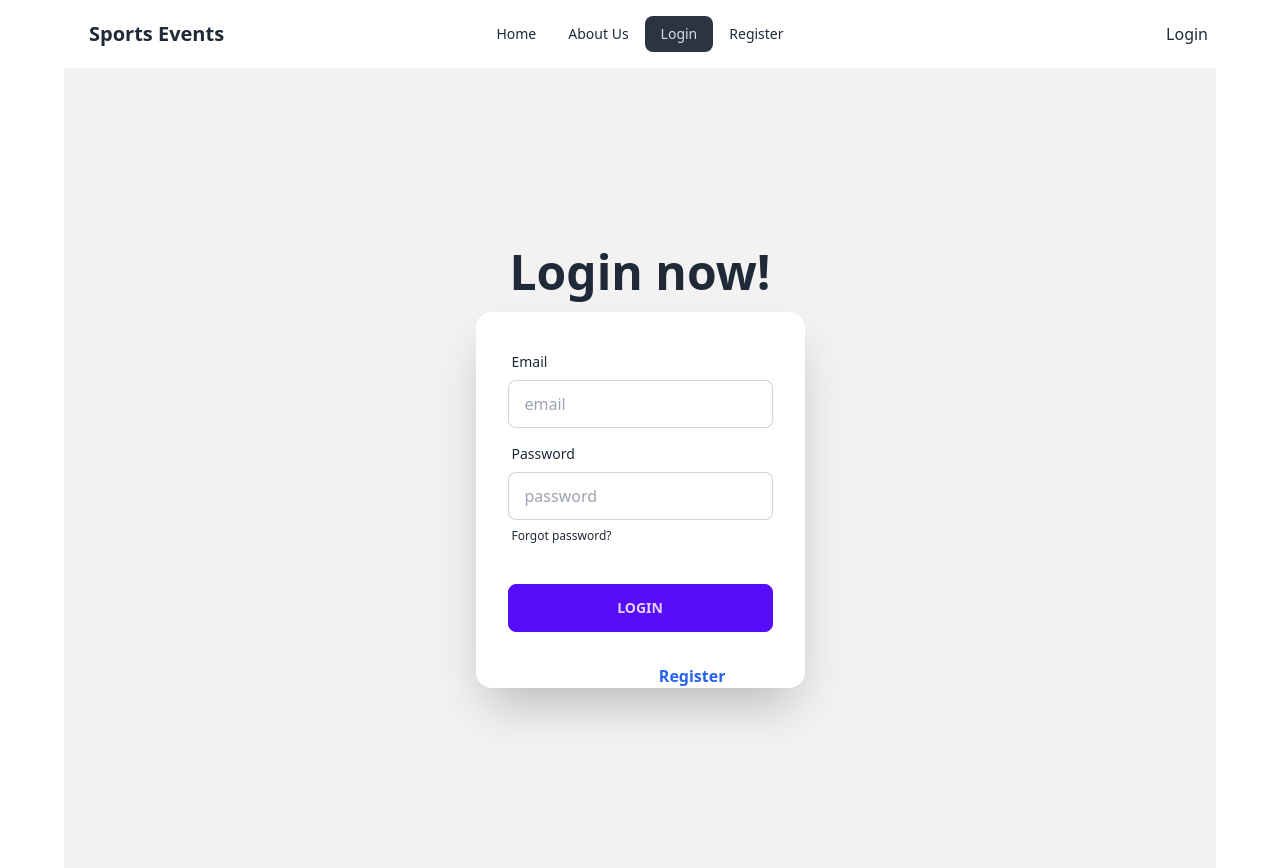
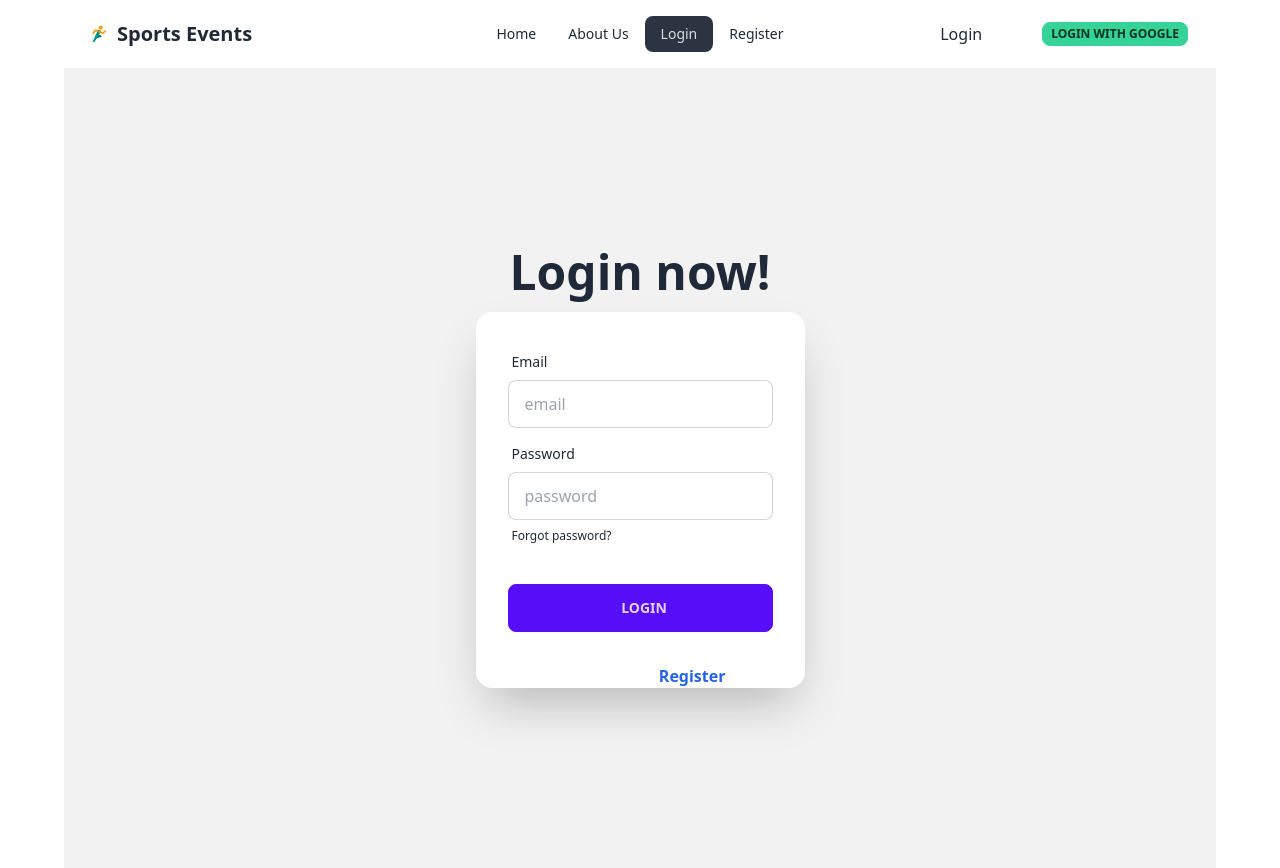
Before and after one commit to khaled0915/Sports-management-website, a React (Vite) app: page /login in a window 1280 px wide. Built offline with nearby package versions, Linux system fonts and the light colour scheme; no server answers.

Commit message:
validate the login and registration page and add a login button using googlesingIn

```diff
--- a/package.json
+++ b/package.json
@@ -15,7 +15,9 @@
     "match-sorter": "^6.3.1",
     "react": "^18.2.0",
     "react-dom": "^18.2.0",
+    "react-icons": "^4.11.0",
     "react-router-dom": "^6.16.0",
+    "react-toastify": "^9.1.3",
     "sort-by": "^1.2.0"
   },
   "devDependencies": {
--- /dev/null
+++ b/src/Pages/About/About.jsx
@@ -0,0 +1,13 @@
+
+
+const About = () => {
+    return (
+        <div>
+
+            <h3> this is about us section </h3>
+
+        </div>
+    );
+};
+
+export default About;
--- a/src/Pages/Login/Login.jsx
+++ b/src/Pages/Login/Login.jsx
@@ -1,10 +1,20 @@
-import { useContext } from "react";
+import { useContext, useState } from "react";
 import Navbar from "../Shared/Navbar/Navbar";
 import { AuthContext } from "../../Provider/AuthProvider";
 import { Link, useLocation, useNavigate } from "react-router-dom";
 
+import { ToastContainer, toast } from 'react-toastify';
+
+import 'react-toastify/dist/ReactToastify.css';
+
+
 
 const Login = () => {
+
+
+  const [loginSuccess , setLoginSuccess] = useState('');
+
+  const [loginError , setLoginError] = useState('');
 
   const {signIn} = useContext(AuthContext)
 
@@ -12,6 +22,13 @@ const Login = () => {
 
 
   const navigate = useNavigate();
+
+
+
+
+
+
+
 
 
 
@@ -25,21 +42,63 @@ const Login = () => {
 
     console.log(email , password);
 
+
+    setLoginError('');
+    setLoginSuccess('');
+
+
     // for login
+
+    if(!password){
+      toast.error('Your password doesnt match ')
+      return;
+    }
+    else if(!email){
+      toast.error('Your Email doesnt match')
+      return;
+    }
+
+
+
+
 
     signIn(email ,password)
     .then(result =>{
       console.log(result.user)
+      // toast.success('login successfully');
+      setLoginSuccess(  toast.success('login successfully'))
 
       navigate(location?.state? location.state :'/')
+
+
     })
     .catch(error =>{
       console.error(error)
+      setLoginError(toast.error(error.message))
+
+      // toast.error(error.message);
+
     })
 
 
 
   }
+
+
+
+
+
+
+
+
+
+
+
+
+
+
+
+
     return (
 
         <>
@@ -57,6 +116,7 @@ const Login = () => {
               <div className="card flex-shrink-0 w-full max-w-sm shadow-2xl bg-base-100">
 
                 <form onSubmit={handleLogin} className="card-body">
+
                   <div className="form-control">
                     <label className="label">
                       <span className="label-text">Email</span>
@@ -73,9 +133,21 @@ const Login = () => {
                     </label>
                   </div>
                   <div className="form-control mt-6">
-                    <button className="btn btn-primary">Login</button>
+
+                    <button   className="btn
+                    btn-primary">
+
+<ToastContainer />
+
+                      Login  </button>
+
                   </div>
                 </form>
+
+
+                {
+                  loginSuccess && <p> {loginSuccess} </p>
+                }
 
 
                 <p className="font-semibold text-center text-white "> New here ? <Link className="text-bold text-blue-600 ml-3" to='/register'>  Register </Link> </p>
--- a/src/Pages/Register/Register.jsx
+++ b/src/Pages/Register/Register.jsx
@@ -1,12 +1,23 @@
-import { useContext } from "react";
+import { useContext, useState } from "react";
 import Navbar from "../Shared/Navbar/Navbar";
 import { AuthContext } from "../../Provider/AuthProvider";
 import { Link } from "react-router-dom";
+
+import { ToastContainer, toast } from 'react-toastify';
+
+import 'react-toastify/dist/ReactToastify.css';
+
+
+
+
 
 
 const Register = () => {
 
   const {createUser} = useContext(AuthContext);
+
+
+
 
 
 
@@ -19,14 +30,37 @@ const Register = () => {
 
     console.log(email , password, name);
 
+
+
+
+    if(password.length < 6 ){
+      toast.error('Your password should have at least 6 characters  ');
+      return ;
+    }
+    else if(!/[A-Z]/.test(password)){
+      toast.error('Your password must contain at least one capital letter ');
+      return;
+    }
+    else if (!/[!@#$%^&*()_+[\]{};':"\\|,.<>?]/.test(password)){
+      toast.error('Password must contain at least one special character');
+      return;
+    }
+
     // createUser
 
     createUser(email,password)
     .then(result => {
       console.log(result)
+      if(result.user){
+        toast.success('You registered successfully');
+      }
+      else{
+        toast.error(' registration failed ');
+      }
     })
     .catch(error =>{
       console.error(error)
+      toast.error(error.message)
     })
 
 
@@ -74,9 +108,16 @@ const Register = () => {
         </label>
       </div>
       <div className="form-control mt-6">
-        <button className="btn btn-primary">Register</button>
+        <button className="btn btn-primary">
+
+        <ToastContainer></ToastContainer>
+
+        Register</button>
       </div>
     </form>
+
+
+
 
     <p className="text-center text-white font-semibold"> Already Registered ? <Link className="text-blue-600 font-bold ml-3" to='/login'>  Login </Link> </p>
   </div>
--- a/src/Pages/ServiceDetail/ServiceDetailInfo.jsx
+++ b/src/Pages/ServiceDetail/ServiceDetailInfo.jsx
@@ -1,6 +1,13 @@
+import { ToastContainer, toast } from 'react-toastify';
+
+import 'react-toastify/dist/ReactToastify.css';
+
+const ServiceDetailInfo = ({service}) => {
 
 
-const ServiceDetailInfo = ({service}) => {
+  const handleGetNow = () =>{
+    toast.success('you successfully purchase the package')
+  }
 
     const { name , id, image , price , description , buttonText , detailed_desc } =service ;
     return (
@@ -60,7 +67,9 @@ const ServiceDetailInfo = ({service}) => {
     <p className="text-blue-400"> Unlimited Projects
  </p>
     <div className="card-actions justify-end">
-    <button className="btn btn-outline btn-primary">Get Now</button>
+    <button onClick={handleGetNow} className="btn btn-outline btn-primary">
+      <ToastContainer></ToastContainer>
+      Get Now</button>
 
     </div>
   </div>
@@ -85,7 +94,9 @@ const ServiceDetailInfo = ({service}) => {
 
     <div className="card-actions justify-end">
 
-    <button className="btn btn-outline btn-primary">Get Now</button>
+    <button onClick={handleGetNow}  className="btn btn-outline btn-primary">
+      <ToastContainer></ToastContainer>
+      Get Now</button>
 
     </div>
   </div>
--- a/src/Pages/Shared/Navbar/Navbar.jsx
+++ b/src/Pages/Shared/Navbar/Navbar.jsx
@@ -1,11 +1,35 @@
-import { useContext } from "react";
+import { useContext, useState } from "react";
 import { Link, NavLink } from "react-router-dom";
 import { AuthContext } from "../../../Provider/AuthProvider";
+
+import { FcSportsMode } from 'react-icons/fc';
+
+
 
 
 const Navbar = () => {
 
-  const {logOut , user} = useContext(AuthContext)
+  const [User , setUser]= useState(null);
+
+
+  const {logOut , user , handleGoogleSingIn} = useContext(AuthContext)
+
+  const handleGoogleBtn = (auth , googleProvider) =>{
+
+    handleGoogleSingIn(auth , googleProvider)
+    .then(result => {
+      const loggedUser = result.user ;
+      console.log(loggedUser);
+      setUser(loggedUser);
+
+    })
+    .catch(error => {
+      console.error(error);
+    })
+
+
+
+  }
 
 
   const handleSignOut =() =>{
@@ -34,6 +58,8 @@ const Navbar = () => {
     return (
 
 
+
+
        <div className="navbar bg-base-100">
   <div className="navbar-start">
     <div className="dropdown">
@@ -44,26 +70,52 @@ const Navbar = () => {
         {NavLinks}
       </ul>
     </div>
-    <a className="btn btn-ghost normal-case text-xl"> Sports Events </a>
+    <div className="flex ">
+
+    <a className="btn  mr-3 btn-ghost normal-case text-xl">
+    <FcSportsMode></FcSportsMode>
+    Sports Events </a>
+
+    </div>
+
   </div>
   <div className="navbar-center hidden lg:flex">
     <ul className="menu menu-horizontal px-1">
       {NavLinks}
     </ul>
   </div>
-  <div className="navbar-end">
+  <div className="navbar-end flex md:flex-row flex-col gap-10">
 
 
     {
 
       user ?
 
-      <button onClick={handleSignOut} className="btn btn-ghost"> signOut </button>
+      <button onClick={handleSignOut} className="btn btn-accent btn-xs "> signOut </button>
 
       :
 
       <Link to='/login'>  Login  </Link>
 
+    }
+
+
+    <button onClick={handleGoogleBtn } className="btn btn-xs btn-success mr-5 ml-5"> Login With Google </button>
+
+    {
+      User &&
+
+
+
+
+      <div>
+        <button onClick={handleGoogleBtn } className="btn btn-xs btn-success hidden  ml-5"> Login With Google </button>
+        <h3 className="text-xs font-bold text-red-800 ">
+          User : {User.displayName}
+           </h3>
+           <img className="rounded-full w[60px] h-[50px] mx-auto " src={User.photoURL} alt="" />
+
+      </div>
     }
 
 
--- a/src/Provider/AuthProvider.jsx
+++ b/src/Provider/AuthProvider.jsx
@@ -1,10 +1,12 @@
 import { createContext, useEffect, useState } from "react";
-import { createUserWithEmailAndPassword, getAuth, onAuthStateChanged, signInWithEmailAndPassword, signOut } from "firebase/auth";
+import { GoogleAuthProvider, createUserWithEmailAndPassword, getAuth, onAuthStateChanged, signInWithEmailAndPassword, signInWithPopup, signOut } from "firebase/auth";
 import app from "../Firebase/firebase.config";
 
 export const AuthContext = createContext(null);
 
 const auth = getAuth(app);
+
+const googleProvider = new GoogleAuthProvider();
 
 const AuthProvider = ({children}) => {
 
@@ -35,6 +37,14 @@ const AuthProvider = ({children}) => {
         return signOut(auth);
     }
 
+    // for google login
+
+    const handleGoogleSingIn = () => {
+        return signInWithPopup(auth , googleProvider)
+    }
+
+
+
 
     useEffect ( ()=>{
 
@@ -60,7 +70,8 @@ const AuthProvider = ({children}) => {
 
         signIn,
         createUser,
-        logOut
+        logOut,
+        handleGoogleSingIn
 
 
     }
--- a/src/Routes/Routes.jsx
+++ b/src/Routes/Routes.jsx
@@ -6,6 +6,7 @@ import ErrorPage from "../Pages/ErrorPage/ErrorPage";
 import Register from "../Pages/Register/Register";
 import ServiceDetail from "../Pages/ServiceDetail/ServiceDetail";
 import PrivateRoute from "./PrivateRoute";
+import About from "../Pages/About/About";
 
 
 const routes = createBrowserRouter([
@@ -36,6 +37,10 @@ const routes = createBrowserRouter([
             {
                 path : '/register',
                 element : <Register></Register>
+            },
+            {
+                path : '/about',
+                element : <About></About>
             }
 
         ]
```
Also changed, not shown: 2 other files (tests, documents, lock files or other folders).
